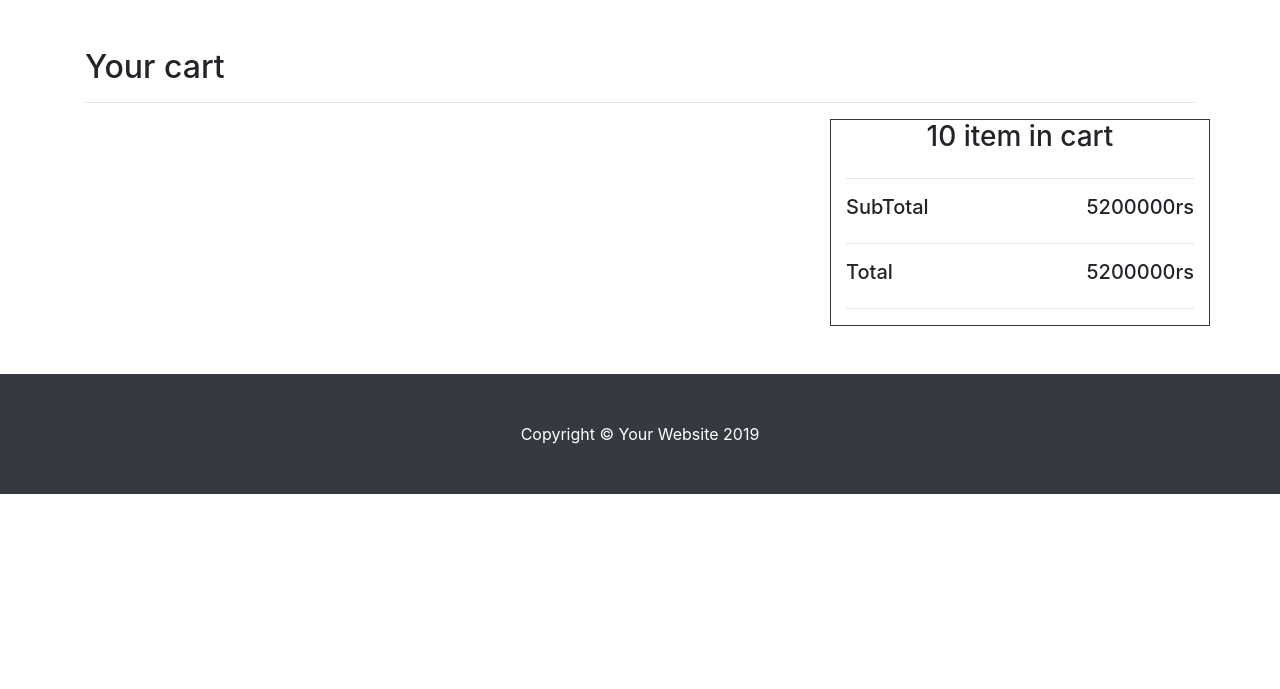
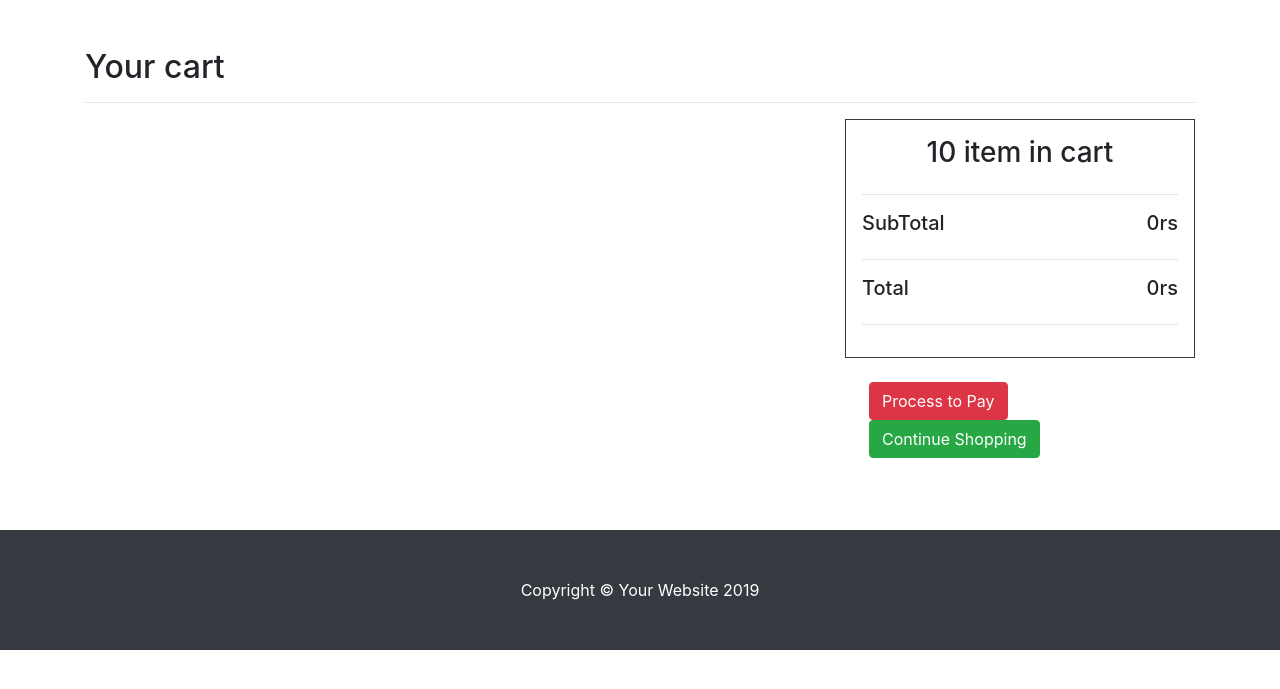
Before and after one commit to bobbyvish/E-commerce, a Django app: page /cart in a window 1280 px wide. Shown: the part 56-745 px from the top of the page. Run offline with Django 3.2, Linux system fonts and the light colour scheme; tables that the repository leaves empty hold one stand-in row (values such as "Sample post"); some libraries are stand-ins or nearby versions.

Commit message:
Add to cart done

```diff
--- a/Mywebsiteapp/models.py
+++ b/Mywebsiteapp/models.py
@@ -35,9 +35,9 @@
 class Cart(models.Model):
     Product = models.ForeignKey(
         Product, on_delete=models.CASCADE, null=True, blank=True)
-    Email = models.ForeignKey(User, on_delete=models.CASCADE)
-    active = models.BooleanField(default=True)
-    # Quantity = models.CharField(max_length=50, default=1)
+    Email = models.ForeignKey(User, on_delete=models.CASCADE, null=True)
+    # active = models.BooleanField(default=True)
+    Quantity = models.IntegerField(default=1)
 
     class Meta:
         db_table = 'cart'
--- a/Mywebsiteapp/templates/cart.html
+++ b/Mywebsiteapp/templates/cart.html
@@ -4,34 +4,57 @@
   <hr />
   <div class="row">
     <div class="col-lg-8">
-      {% for item in cart.Product_set %}
+      {% for item in cartitems %}
       <div class="container">
         <div class="row">
-          <div class="col-lg-6"><img src="{{item.Image.url}}" /></div>
+          <div class="col-lg-6">
+            <img src="{{item.Product.Image.url}}" width="150" height="150" />
+          </div>
 
           <div class="col-lg-6">
-            <p>{{item.Pname}}</p>
-            <p>{{item.Price}}</p>
-            <p>{{item.Discription}}</p>
-            <p>{{item.Email}}</p>
+            <p>{{item.Product.Pname}}</p>
+            <p>{{item.Product.Price}}</p>
+            <p>{{item.Product.Discription|truncatewords:2}}</p>
+            <!-- <p>{{item.Email}}</p> -->
           </div>
         </div>
       </div>
+      <hr />
       {% endfor %}
     </div>
-    <div class="col-lg-4 border border-dark">
-      <div class="d-flex justify-content-center"><h3>10 item in cart</h3></div>
+    <div class="col-lg-4">
+      <div class="border border-dark p-3">
+        <div class="d-flex justify-content-center">
+          <h3>10 item in cart</h3>
+        </div>
         <hr />
         <div class="d-flex justify-content-between">
           <h5>SubTotal</h5>
-        <h5>5200000rs</h5>
+          <h5>{{tp}}rs</h5>
         </div>
         <hr />
         <div class="d-flex justify-content-between">
           <h5>Total</h5>
-        <h5>5200000rs</h5>
+          <h5>{{tp}}rs</h5>
         </div>
         <hr />
+      </div>
+      <div class="p-4">
+        <div class="d-inline ">
+          <button class="btn btn-danger">
+            <a href="#" class="text-white text-decoration-none"
+              >Process to Pay</a
+            >
+          </button>
+        </div>
+        <div class="d-inline ">
+          <button class="btn btn-success">
+            <a href="home" class="text-white text-decoration-none"
+              >Continue Shopping</a
+            >
+          </button>
+        </div>
+      </div>
     </div>
   </div>
 </div>
--- a/Mywebsiteapp/templates/includes/productpage.html
+++ b/Mywebsiteapp/templates/includes/productpage.html
@@ -60,13 +60,13 @@
   <div class="col-lg-3 col-md-6 mb-4">
     <div class="card h-100">
       {%if pro.Image%}
-      <div class="card-image pt-3 pr-5 pl-5">
+      <div class="card-image pt-3 pr-4 pl-4">
         <a href="#"
           ><img
             class="card-img-top"
             src="{{pro.Image.url}}"
             alt=""
-            width="100"
+            width="120"
             height="150"
         /></a>
       </div>
@@ -77,7 +77,7 @@
         </h6>
         <h6>{{pro.Price}}Rs</h6>
         <p class="card-text">
-          {{ pro.Discription }}
+          {{ pro.Discription|truncatewords:3 }}
         </p>
       </div>
       <div class="card-footer">
--- a/Mywebsiteapp/urls.py
+++ b/Mywebsiteapp/urls.py
@@ -52,6 +52,9 @@
     path('login', views.login),
     path('loginuser', views.loginuser),
     path('logout', views.logout),
+
+    # cart
     path('cart', views.cart),
+    path('add_to_cart', views.add_to_cart),
 
 ]+static(settings.MEDIA_URL, document_root=settings.MEDIA_ROOT)
--- a/Mywebsiteapp/views.py
+++ b/Mywebsiteapp/views.py
@@ -184,17 +184,33 @@
 
 # def add_to_cart(request):
 #     pro_id = request.GET.get('pro_id')
-#     product = get_object_or_404(Product, pk=pro_id)
-#     cart, created = Cart.objects.get_or_create(
-#         user=request.user.Email, active=True)
-#     order, created = CartOrder.objects.get_or_create(
-#         product_id=product, cart=cart)
-#     order.quantity += 1
-#     order.save()
+#     product = get_object_or_404(Product, 'pro_id')
+#     cart= Cart.objects.get_or_create(
+#         user=request.session.get('Username'), active=True)
+#
+#     cart.save()
 #     messages.success(request, "cart updated")
 #     return redirect('cart')
 
+def add_to_cart(request):
+    p_id = request.GET.get("pro_id")
+
+    email = request.session.get('Username')
+    print(p_id, email)
+    product = Product.objects.get(id=p_id)
+
+    user = User.objects.get(Email=email)
+    user_cart = Cart()
+    user_cart.Email = user
+    user_cart.Product = product
+    user_cart.save()
+    return redirect('/home')
+
+
 def cart(request):
-    cart = Cart.objects.all()
-    print(cart)
-    return render(request, "cart.html", {"cart": cart})
+    cartitem = Cart.objects.filter(Email=request.session.get("Username"))
+    tp = 0
+    for item in cartitem:
+        tp = tp+int(item.Product.Price)
+    print("prce:", tp)
+    return render(request, 'cart.html', {"cartitems": cartitem, "tp": tp})
```
Also changed, not shown: Mywebsiteapp/migrations/0015_cart_quantity.py (added), Mywebsiteapp/migrations/0016_auto_20200218_1435.py (added), Mywebsiteapp/migrations/0017_auto_20200218_1443.py (added). Lines whose indentation alone changed are shown as unchanged.
